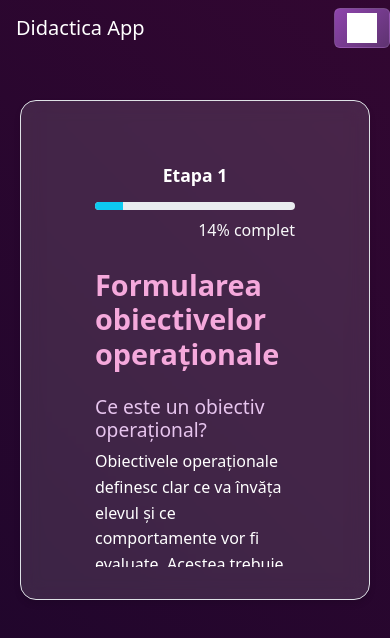
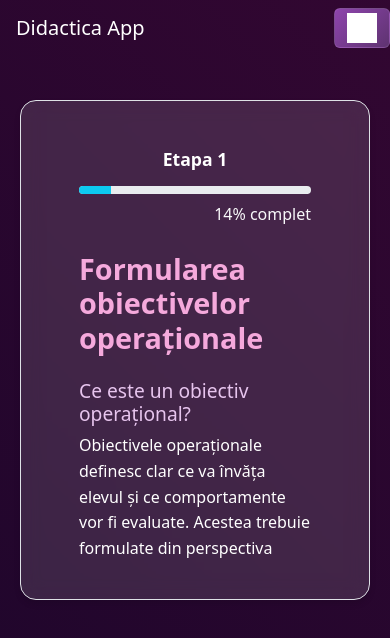
Before and after one commit to remaliamiriam/didactica_project, a React (Vite) app in the folder didactica-project/frontend/: page /step/1 in a window 390 px wide. Shown: the top 638 px of the page. Built offline with nearby package versions, Linux system fonts and the light colour scheme.

Commit message:
Fix : StepPage layout

```diff
--- a/didactica-project/frontend/src/pages/StepPage.css
+++ b/didactica-project/frontend/src/pages/StepPage.css
@@ -1,34 +1,36 @@
-/* StepPage.css */
-
-/* Containerul principal al paginii */
 .step-container {
   display: flex;
   justify-content: center;
   align-items: flex-start;
   min-height: 100vh;
   padding: 40px 20px;
-  background: inherit; /* opțional, fundal închis */
+  background: inherit;
 }
 
-/* Cardul principal (glass panel) */
 .glass-panel {
-  background: rgba(255, 255, 255, 0.15);
-  backdrop-filter: blur(10px);
-  border-radius: 1rem;
-  padding: 3.5rem;
-  box-shadow: 0 4px 30px rgba(0, 0, 0, 0.1);
-  color: white;
+  background: inherit;
+  backdrop-filter: blur(12px);
+  -webkit-backdrop-filter: blur(12px);
+  border-radius: 20px;
+  padding: 0;
+  width: 90%;
+  max-width: 1500px;
+  min-width: 300px;
+  max-height: 85vh;
+  overflow: hidden;
+  box-shadow: 0 8px 32px rgba(0, 0, 0, 0.3);
+  color: inherit;
+  display: flex;
+  flex-direction: column;
+  margin: 0 auto;
 }
 
-
-/* Conținut scrollabil din interiorul cardului */
 .scrollable-content {
   padding: 2rem;
   overflow-y: auto;
   max-height: 85vh;
 }
 
-/* Titlul etapei */
 .card-title {
   color: white;
   text-align: center;
@@ -37,7 +39,6 @@
   margin-bottom: 1.5rem;
 }
 
-/* Secțiunea de conținut teorie/quiz */
 .content-section {
   text-align: left;
   color: white;
@@ -46,7 +47,6 @@
   padding: 0 10px;
 }
 
-/* Scrollbar custom */
 .custom-scrollbar::-webkit-scrollbar {
   width: 10px;
 }
@@ -58,5 +58,21 @@
 
 .custom-scrollbar::-webkit-scrollbar-thumb {
   background-color: #a84ede;
- border: 2px solid transparent;
+  border: 2px solid transparent;
 }
+
+@media (min-width: 1920px) {
+  .glass-panel {
+    width: 70%;
+  }
+}
+
+@media (max-width: 768px) {
+  .scrollable-content {
+    padding: 1rem;
+  }
+
+  .card-title {
+    font-size: 1.5rem;
+  }
+}
--- a/didactica-project/frontend/src/pages/StepPage.jsx
+++ b/didactica-project/frontend/src/pages/StepPage.jsx
@@ -18,11 +18,11 @@ function fireConfetti() {
     return Math.random() * (max - min) + min;
   }
 
-  const interval = setInterval(function () {
+  const interval = setInterval(() => {
     const timeLeft = animationEnd - Date.now();
-
     if (timeLeft <= 0) {
-      return clearInterval(interval);
+      clearInterval(interval);
+      return;
     }
 
     const particleCount = 80 * (timeLeft / duration);
@@ -57,8 +57,6 @@ const StepPage = () => {
   };
 
   const handleQuizFinish = (score, total) => {
-    console.log(`Scor: ${score} din ${total}`);
-
     if (currentStep === TOTAL_STEPS) {
       fireConfetti();
       setMode("congrats");
@@ -82,14 +80,13 @@ const StepPage = () => {
 
   return (
     <div className="step-container">
-      <Card ref={cardRef} className="glass-panel mx-auto">
+      <Card ref={cardRef} className="glass-panel">
         <Card.Body className="scrollable-content custom-scrollbar">
           {mode !== "congrats" && (
             <Card.Title as="h4" className="card-title">
               Etapa {currentStep}
             </Card.Title>
           )}
-
           <div className="content-section">
             <AnimatePresence mode="wait" initial={false}>
               {mode === "theory" && (
@@ -116,10 +113,7 @@ const StepPage = () => {
                   exit={{ opacity: 0, y: -20 }}
                   transition={{ duration: 0.3 }}
                 >
-                  <Quiz
-                    step={currentStep}
-                    onFinish={handleQuizFinish}
-                  />
+                  <Quiz step={currentStep} onFinish={handleQuizFinish} />
                 </motion.div>
               )}
 
@@ -148,7 +142,6 @@ const StepPage = () => {
                   >
                     Poți reveni oricând pentru a repeta teoria sau testele. Succes mai departe!
                   </motion.p>
-
                   <div className="d-flex justify-content-center gap-3 mt-4">
                     <button className="btn btn-primary" onClick={() => navigate("/resources")}>
                       Mergi la Resurse
```
